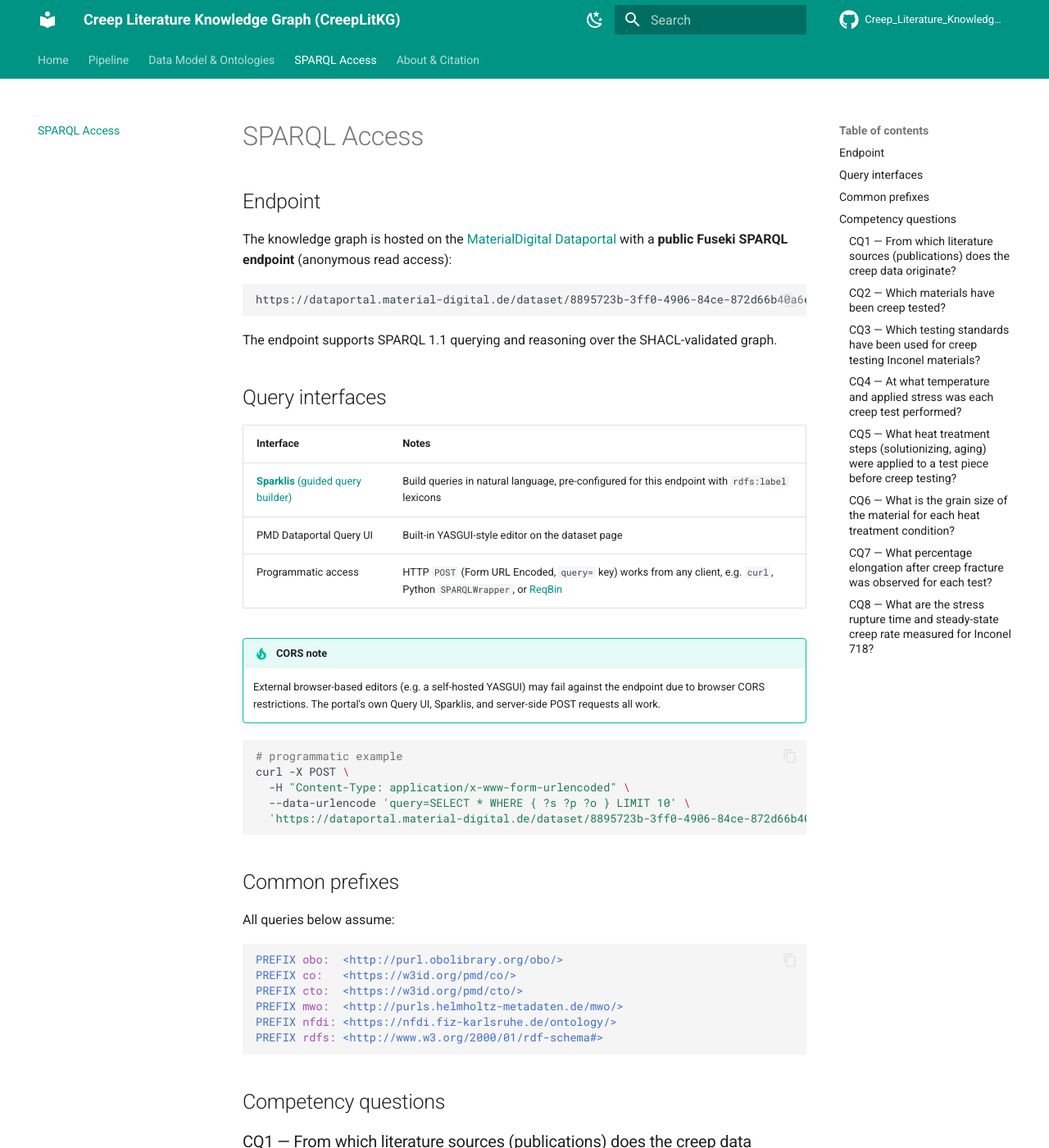
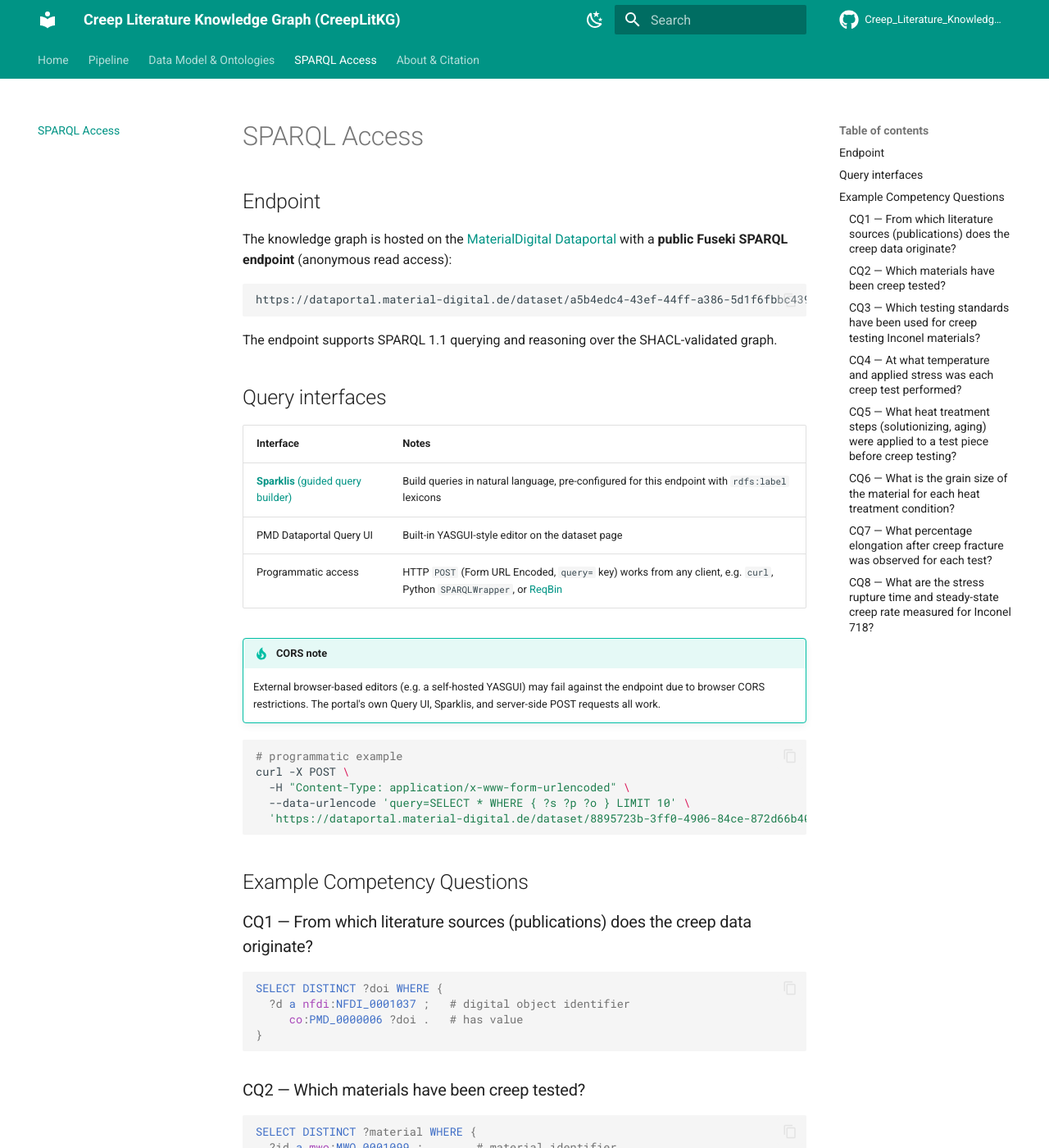
Before and after one commit to HosseinBeygiNasrabadi/Creep_Literature_Knowledge_Graph, an MkDocs documentation site: the page built from docs/sparql.md, in a window 1280 px wide and 1400 px high. Shown: the whole window at 82% size. Built offline with MkDocs 1.6.1 and Material for MkDocs 9.7.7, drawn with Linux system fonts in a browser that asks for light colours; comment, search, counter and statistics services are not loaded; some of the changed text lies outside the part shown.

Commit message:
Update sparql.md

````diff
--- a/docs/sparql.md
+++ b/docs/sparql.md
@@ -2,10 +2,10 @@
 
 ## Endpoint
 
-The knowledge graph is hosted on the [MaterialDigital Dataportal](https://dataportal.material-digital.de/dataset/literature-extracted-creep-data) with a **public Fuseki SPARQL endpoint** (anonymous read access):
+The knowledge graph is hosted on the [MaterialDigital Dataportal](https://dataportal.material-digital.de/dataset/creep_literature_knowledge_graph) with a **public Fuseki SPARQL endpoint** (anonymous read access):
 
 ```
-https://dataportal.material-digital.de/dataset/8895723b-3ff0-4906-84ce-872d66b40a6e/fuseki/$/sparql
+https://dataportal.material-digital.de/dataset/a5b4edc4-43ef-44ff-a386-5d1f6fbbc439/fuseki/$/sparql
 ```
 
 The endpoint supports SPARQL 1.1 querying and reasoning over the SHACL-validated graph.
@@ -14,7 +14,7 @@ The endpoint supports SPARQL 1.1 querying and reasoning over the SHACL-validated
 
 | Interface | Notes |
 |---|---|
-| [**Sparklis** (guided query builder)](https://dataportal.material-digital.de/sparklis/?title=literature-extracted-creep-data&endpoint=https%3A//dataportal.material-digital.de/dataset/8895723b-3ff0-4906-84ce-872d66b40a6e/fuseki/%24/sparql&entity_lexicon_select=http%3A//www.w3.org/2000/01/rdf-schema%23label&concept_lexicons_select=http%3A//www.w3.org/2000/01/rdf-schema%23label) | Build queries in natural language, pre-configured for this endpoint with `rdfs:label` lexicons |
+| [**Sparklis** (guided query builder)](https://dataportal.material-digital.de/sparklis/?title=creep_literature_knowledge_graph&endpoint=https%3A//dataportal.material-digital.de/dataset/a5b4edc4-43ef-44ff-a386-5d1f6fbbc439/fuseki/%24/sparql&entity_lexicon_select=http%3A//www.w3.org/2000/01/rdf-schema%23label&concept_lexicons_select=http%3A//www.w3.org/2000/01/rdf-schema%23label) | Build queries in natural language, pre-configured for this endpoint with `rdfs:label` lexicons |
 | PMD Dataportal Query UI | Built-in YASGUI-style editor on the dataset page |
 | Programmatic access | HTTP `POST` (Form URL Encoded, `query=` key) works from any client, e.g. `curl`, Python `SPARQLWrapper`, or [ReqBin](https://reqbin.com) |
 
@@ -29,20 +29,8 @@ curl -X POST \
   'https://dataportal.material-digital.de/dataset/8895723b-3ff0-4906-84ce-872d66b40a6e/fuseki/$/sparql'
 ```
 
-## Common prefixes
 
-All queries below assume:
-
-```sparql
-PREFIX obo:  <http://purl.obolibrary.org/obo/>
-PREFIX co:   <https://w3id.org/pmd/co/>
-PREFIX cto:  <https://w3id.org/pmd/cto/>
-PREFIX mwo:  <http://purls.helmholtz-metadaten.de/mwo/>
-PREFIX nfdi: <https://nfdi.fiz-karlsruhe.de/ontology/>
-PREFIX rdfs: <http://www.w3.org/2000/01/rdf-schema#>
-```
-
-## Competency questions
+## Example Competency Questions
 
 ### CQ1 — From which literature sources (publications) does the creep data originate?
 
@@ -161,6 +149,3 @@ SELECT ?sample ?ruptureTime ?creepRate WHERE {
           obo:OBI_0002135 ?creepRate .
 }
 ```
-
-!!! info "Numeric vs. text values"
-    Cleanly measured quantities (temperature, stress, grain size) expose `obo:OBI_0001937` (numeric, `xsd:double`) plus a QUDT unit via `obo:IAO_0000039`. Values reported with uncertainty (e.g. `159.74 ±19.18 h`) are preserved verbatim under `obo:OBI_0002135` as text — filter or post-process accordingly.
````
